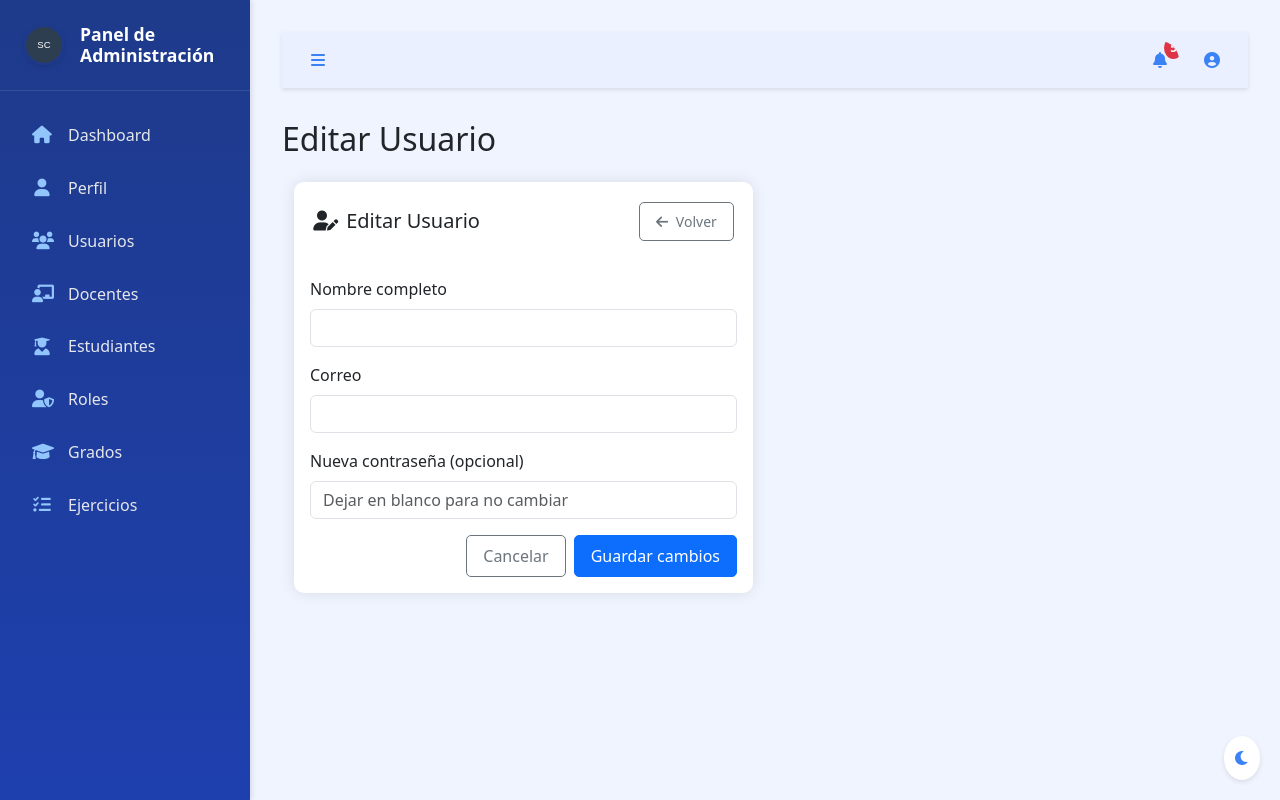
After one commit to diegovillarroelsandy/SistemaColegio, a Python web app: template app/templates/admin/usuarios/editar.html in a window 1280 px wide. The commit adds this page. Run offline with Jinja, Linux system fonts and the light colour scheme; the template is opened without the code that fills it, so the values that code supplies are empty.

Commit message:
Agregando cambios iniciales del proyecto

```diff
--- a/app/templates/admin/base.html
+++ b/app/templates/admin/base.html
@@ -18,15 +18,16 @@
     />
     <style>
       :root {
-        --primary-color: #2c3e50;
-        --primary-hover: #34495e;
+        --primary-color: #3b82f6;
+        --primary-hover: #2563eb;
         --sidebar-width: 250px;
         --transition-speed: 0.3s;
-        --sidebar-bg: white;
-        --sidebar-text: #444;
-        --sidebar-hover: #f8f9fa;
-        --sidebar-border: #eee;
-        --content-bg: #f8f9fa;
+        --sidebar-bg: linear-gradient(180deg, #1e3a8a 0%, #1e40af 100%);
+        --sidebar-text: #e5e7eb;
+        --sidebar-hover: rgba(255, 255, 255, 0.08);
+        --sidebar-border: rgba(255, 255, 255, 0.1);
+        --content-bg: #f0f4ff;
+        --navbar-bg: #eaf0ff;
         --card-shadow: 0 0 15px rgba(0, 0, 0, 0.1);
         --border-radius: 10px;
         --loading-bg: rgba(255, 255, 255, 0.9);
@@ -97,12 +98,12 @@
       .sidebar-header h5 {
         margin: 0;
         font-size: 1.1rem;
-        color: var(--sidebar-text);
+        color: #ffffff;
         font-weight: 600;
       }
 
       .sidebar-header small {
-        color: #666;
+        color: #cbd5e1;
         font-size: 0.85rem;
       }
 
@@ -121,7 +122,7 @@
 
       .sidebar-link:hover {
         background: var(--sidebar-hover);
-        color: var(--primary-color);
+        color: #ffffff;
         transform: translateX(5px);
       }
 
@@ -130,7 +131,7 @@
         width: 20px;
         text-align: center;
         font-size: 1.1rem;
-        color: var(--primary-color);
+        color: #93c5fd;
         transition: transform var(--transition-speed);
       }
 
@@ -139,10 +140,10 @@
       }
 
       .sidebar-link.active {
-        background: var(--sidebar-hover);
-        color: var(--primary-color);
+        background: rgba(255, 255, 255, 0.12);
+        color: #ffffff;
         font-weight: 500;
-        box-shadow: inset 4px 0 0 var(--primary-color);
+        box-shadow: inset 4px 0 0 #60a5fa;
       }
 
       /* Sidebar Navigation */
@@ -240,7 +241,7 @@
 
       .navbar {
         padding: 0.5rem 1rem;
-        background: white;
+        background: var(--navbar-bg);
         box-shadow: 0 2px 4px rgba(0, 0, 0, 0.1);
         margin-bottom: 2rem;
         position: relative;
@@ -403,6 +404,67 @@
       .theme-switcher i {
         color: var(--primary-color);
       }
+
+      /* Icon buttons in navbar */
+      .icon-btn {
+        width: 40px;
+        height: 40px;
+        border-radius: 50%;
+        display: inline-flex;
+        align-items: center;
+        justify-content: center;
+        color: var(--primary-color);
+        background: transparent;
+        border: 1px solid transparent;
+        padding: 0;
+      }
+      .icon-btn:hover {
+        background: var(--sidebar-hover);
+      }
+      .navbar .dropdown-toggle::after { display: none; }
+      .navbar .dropdown .btn.icon-btn { position: relative; }
+      .navbar .dropdown-menu {
+        border-radius: var(--border-radius);
+        box-shadow: var(--card-shadow);
+      }
+      .navbar .dropdown-item i { width: 18px; }
+      .navbar .notification-badge { top: -4px; right: -4px; }
+
+      /* Stats cards */
+      .card-stat {
+        border: none;
+        background: white;
+        border-radius: var(--border-radius);
+        box-shadow: var(--card-shadow);
+        transition: transform var(--transition-speed), box-shadow var(--transition-speed);
+      }
+      .card-stat:hover {
+        transform: translateY(-2px);
+        box-shadow: 0 6px 20px rgba(0,0,0,0.12);
+      }
+      .card-stat .stat-icon {
+        width: 48px;
+        height: 48px;
+        border-radius: 50%;
+        display: inline-flex;
+        align-items: center;
+        justify-content: center;
+        background: rgba(76, 110, 245, 0.1);
+        color: #4c6ef5;
+      }
+      .card-stat .stat-value {
+        font-size: 2rem;
+        font-weight: 700;
+        margin: 0;
+      }
+      .card-stat .stat-label {
+        margin: 0;
+        color: #6c757d;
+      }
+      .card-stat.stat-primary .stat-icon { background: rgba(76, 110, 245, 0.1); color: #4c6ef5; }
+      .card-stat.stat-success .stat-icon { background: rgba(25, 135, 84, 0.1); color: #198754; }
+      .card-stat.stat-info .stat-icon { background: rgba(13, 202, 240, 0.1); color: #0dcaf0; }
+      .card-stat.stat-warning .stat-icon { background: rgba(255, 193, 7, 0.15); color: #e0a800; }
     </style>
   </head>
   <body>
@@ -429,7 +491,15 @@
               >
                 <i class="fas fa-home"></i>
                 <span>Dashboard</span>
-                <span class="notification-badge">3</span>
+              </a>
+            </li>
+            <li>
+              <a
+                href="{{ url_for('admin.perfil') }}"
+                class="sidebar-link {% if request.endpoint == 'admin.perfil' %}active{% endif %}"
+              >
+                <i class="fas fa-user"></i>
+                <span>Perfil</span>
               </a>
             </li>
           <li>
@@ -493,68 +563,57 @@
       <!-- Page Content -->
       <div id="content" class="container-fluid fade-in">
         <nav class="navbar">
-          <div class="d-flex justify-content-between align-items-center">
-            <button id="sidebar-toggle" class="btn btn-link text-primary">
+          <div class="d-flex justify-content-between align-items-center w-100">
+            <button id="sidebar-toggle" class="btn icon-btn" aria-label="Alternar menú">
               <i class="fas fa-bars"></i>
             </button>
-            <div class="d-flex align-items-center">
-              <div class="dropdown me-3">
+            <div class="d-flex align-items-center gap-2">
+              <div class="dropdown me-1">
                 <button
-                  class="btn btn-link text-primary dropdown-toggle"
+                  class="btn icon-btn dropdown-toggle"
                   type="button"
                   id="notificationsDropdown"
                   data-bs-toggle="dropdown"
+                  aria-expanded="false"
+                  aria-label="Notificaciones"
                 >
                   <i class="fas fa-bell"></i>
                   <span class="notification-badge">5</span>
                 </button>
-                <ul class="dropdown-menu dropdown-menu-end">
+                <ul class="dropdown-menu dropdown-menu-end" aria-labelledby="notificationsDropdown">
                   <li>
-                    <a class="dropdown-item" href="#"
-                      ><i class="fas fa-check-circle me-2"></i> Notificación
-                      1</a
-                    >
+                    <a class="dropdown-item" href="#"><i class="fas fa-check-circle me-2"></i> Notificación 1</a>
                   </li>
                   <li>
-                    <a class="dropdown-item" href="#"
-                      ><i class="fas fa-check-circle me-2"></i> Notificación
-                      2</a
-                    >
+                    <a class="dropdown-item" href="#"><i class="fas fa-check-circle me-2"></i> Notificación 2</a>
                   </li>
                   <li><hr class="dropdown-divider" /></li>
                   <li>
-                    <a class="dropdown-item" href="#"
-                      ><i class="fas fa-bell-slash me-2"></i> Desactivar
-                      notificaciones</a
-                    >
+                    <a class="dropdown-item" href="#"><i class="fas fa-bell-slash me-2"></i> Desactivar notificaciones</a>
                   </li>
                 </ul>
               </div>
               <div class="dropdown">
                 <button
-                  class="btn btn-link text-primary dropdown-toggle"
+                  class="btn icon-btn dropdown-toggle"
                   type="button"
                   id="userDropdown"
                   data-bs-toggle="dropdown"
+                  aria-expanded="false"
+                  aria-label="Cuenta"
                 >
                   <i class="fas fa-user-circle"></i>
                 </button>
-                <ul class="dropdown-menu dropdown-menu-end">
+                <ul class="dropdown-menu dropdown-menu-end" aria-labelledby="userDropdown">
                   <li>
-                    <a class="dropdown-item" href="#"
-                      ><i class="fas fa-user me-2"></i> Perfil</a
-                    >
+                    <a class="dropdown-item" href="{{ url_for('admin.perfil') }}"><i class="fas fa-user me-2"></i> Perfil</a>
                   </li>
                   <li>
-                    <a class="dropdown-item" href="#"
-                      ><i class="fas fa-cog me-2"></i> Configuración</a
-                    >
+                    <a class="dropdown-item" href="#"><i class="fas fa-cog me-2"></i> Configuración</a>
                   </li>
                   <li><hr class="dropdown-divider" /></li>
                   <li>
-                    <a class="dropdown-item" href="{{ url_for('auth.logout') }}"
-                      ><i class="fas fa-sign-out-alt me-2"></i>Cerrar Sesión</a
-                    >
+                    <a class="dropdown-item" href="{{ url_for('auth.logout') }}"><i class="fas fa-sign-out-alt me-2"></i> Cerrar Sesión</a>
                   </li>
                 </ul>
               </div>
--- /dev/null
+++ b/app/templates/admin/usuarios/editar.html
@@ -0,0 +1,35 @@
+{% extends "admin/base.html" %}
+{% block page_title %}Editar Usuario{% endblock %}
+{% block admin_content %}
+<div class="container-fluid">
+  <div class="row">
+    <div class="col-md-8 col-lg-6">
+      <div class="card">
+        <div class="card-header d-flex justify-content-between align-items-center">
+          <h5 class="card-title mb-0"><i class="fas fa-user-edit me-2"></i>Editar Usuario</h5>
+          <a href="{{ url_for('admin.ver_usuario', id=usuario.id) }}" class="btn btn-outline-secondary btn-sm"><i class="fas fa-arrow-left me-1"></i> Volver</a>
+        </div>
+        <div class="card-body">
+          <form method="post">
+            <div class="mb-3">
+              <label class="form-label">Nombre completo</label>
+              <input type="text" name="nombre_completo" class="form-control" value="{{ usuario.nombre_completo }}" required>
+            </div>
+            <div class="mb-3">
+              <label class="form-label">Correo</label>
+              <input type="email" name="correo" class="form-control" value="{{ usuario.correo }}" required>
+            </div>
+            <div class="mb-3">
+              <label class="form-label">Nueva contraseña (opcional)</label>
+              <input type="password" name="password" class="form-control" placeholder="Dejar en blanco para no cambiar">
+            </div>
+            <div class="d-flex justify-content-end gap-2">
+              <a href="{{ url_for('admin.ver_usuario', id=usuario.id) }}" class="btn btn-outline-secondary">Cancelar</a>
+              <button type="submit" class="btn btn-primary">Guardar cambios</button>
+            </div>
+          </form>
+        </div>
+      </div>
+    </div>
+  </div>
+{% endblock %}
```
Also changed, not shown: app/routes/admin.py (+52 -0 lines), app/templates/admin/index.html (+35 -29 lines), app/templates/admin/perfil.html (added, +136 -0 lines), app/templates/admin/usuarios/index.html (+9 -9 lines), app/templates/admin/usuarios/ver.html (+3 -9 lines).
